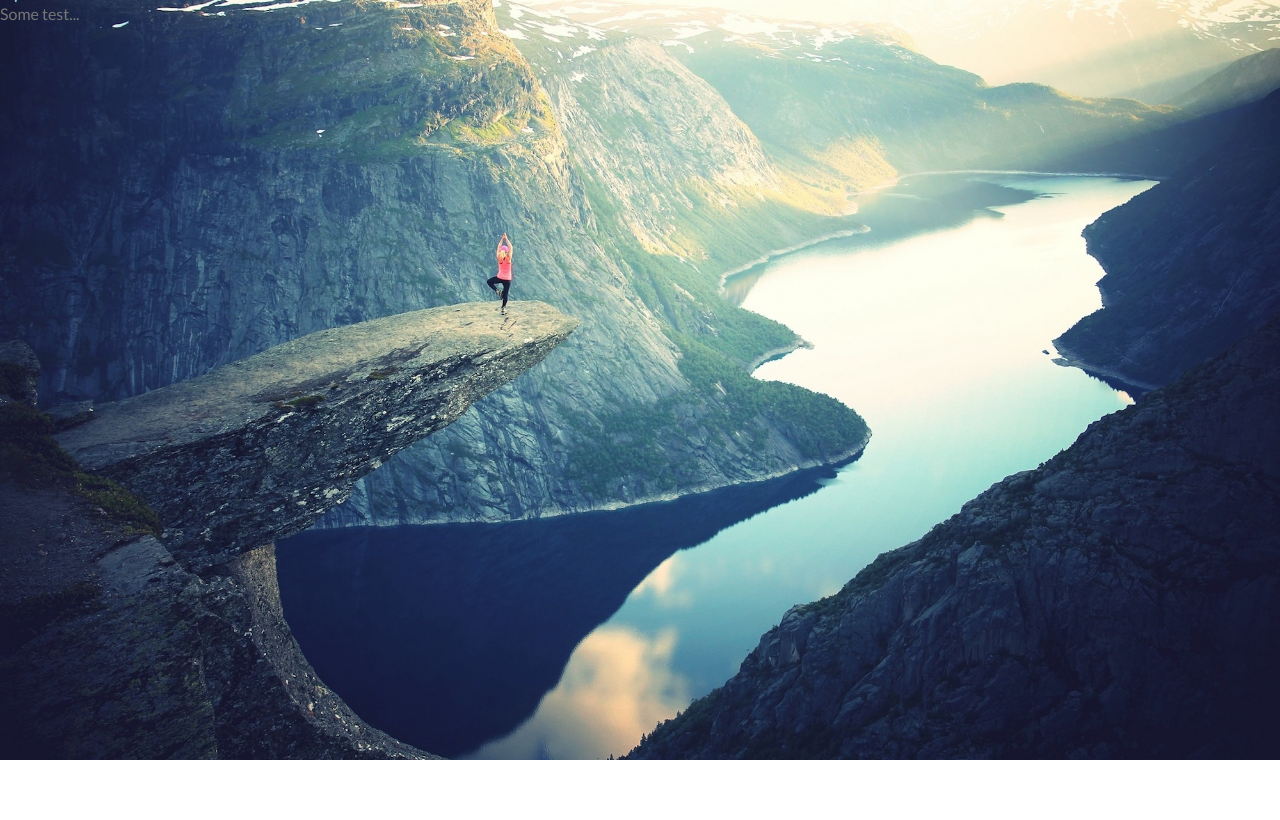
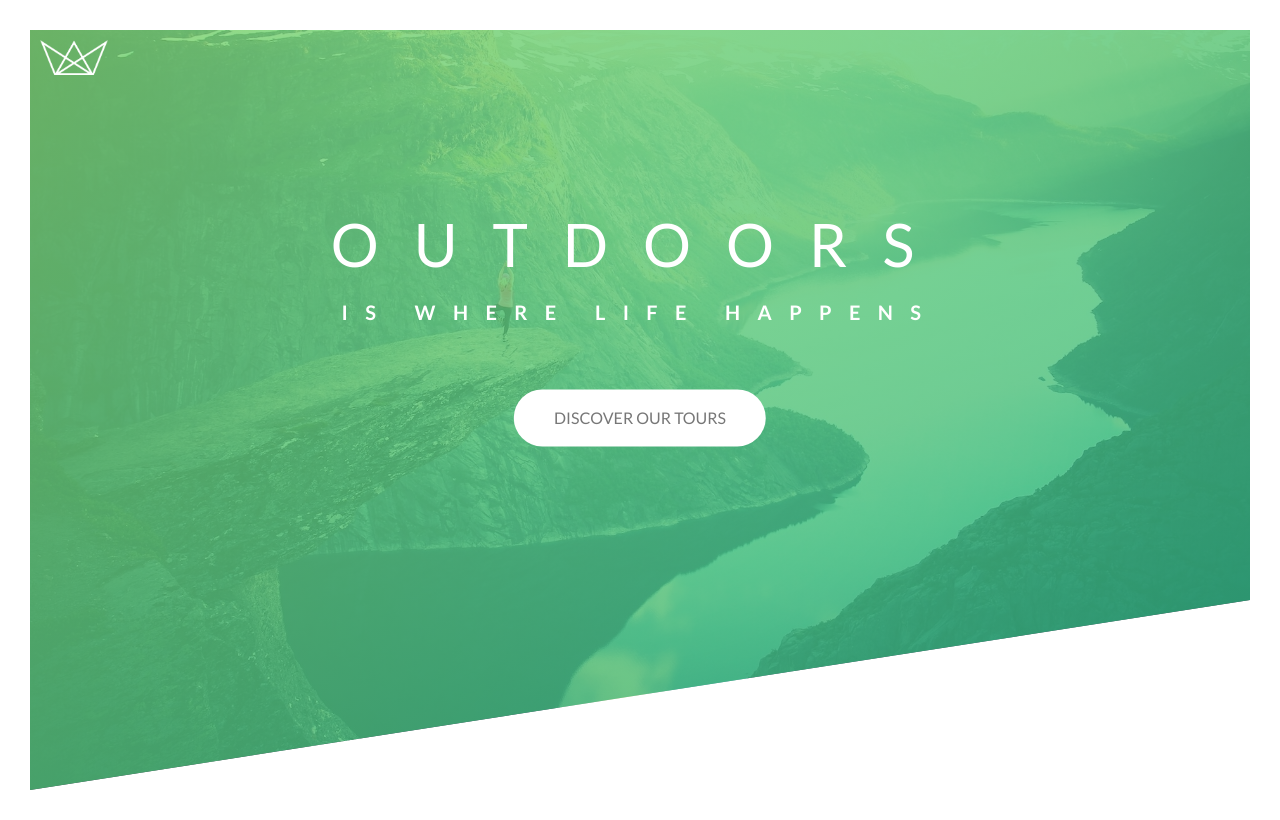
Before and after one commit to stevenml/advanced-css-course, a plain HTML site: page Natours/starter/index.html in a window 1280 px wide. Drawn offline with Linux system fonts and the light colour scheme; files that its build step writes are made by us from their sources.

Commit message:
add header

```diff
--- a/Natours/starter/css/style.css
+++ b/Natours/starter/css/style.css
@@ -19,11 +19,127 @@
 	font-size: 16px;
 	line-height: 1.7;
 	color: #777;
+	padding: 30px;
 }
 
 .header {
 	height: 95vh;
-	background-image: url(../img/hero.jpg);
+	background-image: linear-gradient(
+		to right bottom,
+		rgba(126, 213, 111, 0.808),
+		#28b485c7),
+	url(../img/hero.jpg);
 	background-size: cover;
 	background-position: top;
+
+	clip-path: polygon(0 0, 100% 0, 100% 75%, 0 100%);
 }
+
+.logo-box {
+	position: absolute;
+	top: 40px;
+	left: 40px;
+}
+
+.logo {
+	height: 35px;
+}
+
+.text-box {
+	position: absolute;
+	top: 40%;
+	left: 50%;
+	transform: translate(-50%,-50%);
+	text-align: center;
+}
+
+.heading-primary {
+	color: #ffffff;
+	text-transform: uppercase;
+
+	backface-visibility: hidden;
+	margin-bottom: 60px;
+}
+
+.heading-primary-main {
+	display: block;
+	font-size: 60px;
+	font-weight: 400;
+	letter-spacing: 35px;
+	animation-name: moveInLeft;
+	animation-duration: 1s;
+	animation-timing-function: ease-out;
+
+	/* animation-iteration-count: 3; */
+	/* animation-delay: 1s; */
+
+}
+
+.heading-primary-sub {
+	display: block;
+	font-size: 20px;
+	font-weight: 700;
+	letter-spacing: 17.4px;
+
+	/* animation-name: moveInRight;
+	animation-duration: 1s;
+	animation-timing-function: ease-in-out; */
+	animation: moveInRight 1s ease-out;
+
+}
+
+@keyframes moveInLeft {
+	0% {
+		opacity: 0;
+		transform: translateX(-100px)
+	}
+
+	80% {
+		transform: translate(10px);
+	}
+
+	100% {
+		opacity: 1;
+		transform: translateX(0)
+	}
+}
+
+@keyframes moveInRight {
+	0% {
+		opacity: 0;
+		transform: translateX(100px)
+	}
+
+	80% {
+		transform: translate(-10px);
+	}
+
+	100% {
+		opacity: 1;
+		transform: translateX(0)
+	}
+}
+
+.btn:link,
+.btn:visited {
+	text-transform: uppercase;
+	text-decoration: none;
+	padding: 15px 40px;
+	display: inline-block;
+	border-radius: 100px;
+	transition: all .2s;
+}
+
+.btn:hover {
+	transform: translateY(-3px);
+	box-shadow: 0 5px 10px rgba(0, 0 ,0, .2);
+}
+
+.btn:active {
+	transform: translateY(-1px);
+}
+
+.btn-white {
+	background-color: #fff;
+	color: #777;
+}
--- a/Natours/starter/index.html
+++ b/Natours/starter/index.html
@@ -14,7 +14,17 @@
     </head>
     <body>
 		<header class="header">
-			Some test...
+			<div class="logo-box">
+				<img src="img/logo-white.png" alt="logo" class="logo">
+			</div>
+			<div class="text-box">
+				<h1 class="heading-primary">
+					<span class="heading-primary-main">Outdoors</span>
+					<span class="heading-primary-sub">is where life happens</span>
+				</h1>
+
+				<a href="#" class="btn btn-white">Discover our tours</a>
+			</div>
 		</header>
-    </body>
+	</body>
 </html>
```
